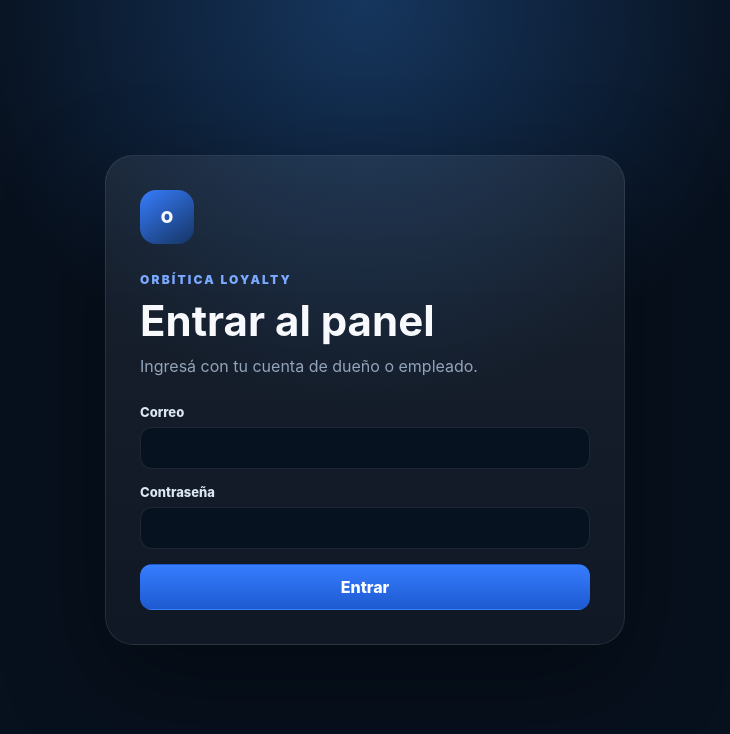
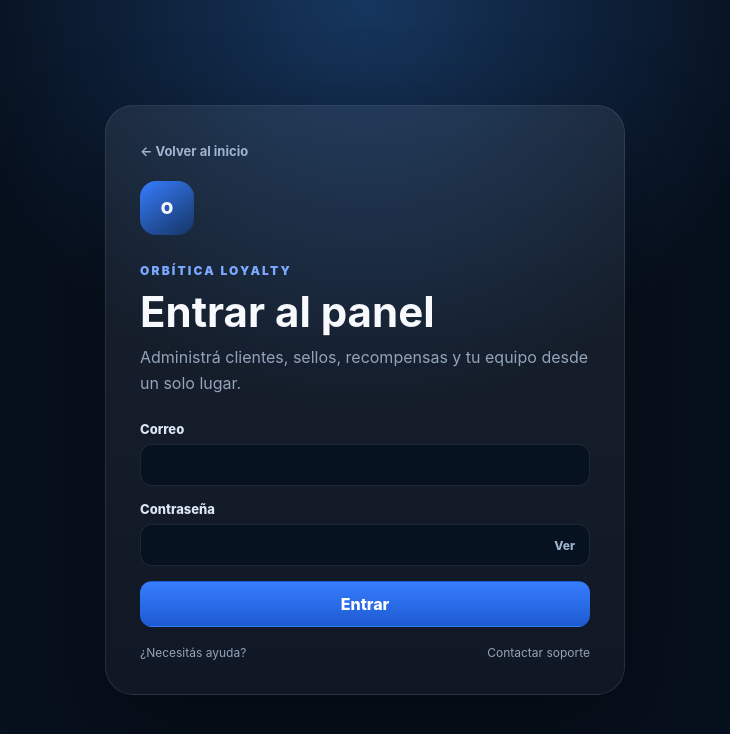
Before and after one commit to ElianTFY/orbitica-loyalty, a Next.js app in the folder frontend/: page /login in a window 1280 px wide. Shown: the top 734 px of the page, without its empty margins (275-1005 px from the left). Built offline with nearby package versions, Linux system fonts and the light colour scheme; no server answers.

Commit message:
Improve login experience

```diff
--- a/frontend/app/login/page.tsx
+++ b/frontend/app/login/page.tsx
@@ -1,5 +1,6 @@
 "use client";
 
+import Link from "next/link";
 import { FormEvent, useEffect, useState } from "react";
 import { useRouter } from "next/navigation";
 
@@ -7,6 +8,7 @@ export default function LoginPage() {
   const router = useRouter();
   const [error, setError] = useState("");
   const [loading, setLoading] = useState(false);
+  const [showPassword, setShowPassword] = useState(false);
 
   useEffect(() => {
     fetch("/api/session/me", { cache: "no-store" }).then(async (r) => {
@@ -45,16 +47,29 @@ export default function LoginPage() {
   return (
     <main className="auth-page">
       <section className="auth-card">
+        <Link href="/" className="auth-top-link">← Volver al inicio</Link>
         <div className="brand-mark">O</div>
         <span className="eyebrow">ORBÍTICA LOYALTY</span>
         <h1>Entrar al panel</h1>
-        <p>Ingresá con tu cuenta de dueño o empleado.</p>
+        <p>Administrá clientes, sellos, recompensas y tu equipo desde un solo lugar.</p>
         <form onSubmit={submit} className="form">
           <label>Correo<input name="email" type="email" autoComplete="email" required /></label>
-          <label>Contraseña<input name="password" type="password" autoComplete="current-password" required /></label>
+          <label>
+            Contraseña
+            <div className="password-wrap">
+              <input name="password" type={showPassword ? "text" : "password"} autoComplete="current-password" required />
+              <button className="password-toggle" type="button" onClick={() => setShowPassword((value) => !value)}>
+                {showPassword ? "Ocultar" : "Ver"}
+              </button>
+            </div>
+          </label>
           <button className="button primary full" disabled={loading}>{loading ? "Entrando…" : "Entrar"}</button>
         </form>
         {error && <div className="alert error">{error}</div>}
+        <div className="auth-help">
+          <span>¿Necesitás ayuda?</span>
+          <Link href="/support">Contactar soporte</Link>
+        </div>
       </section>
     </main>
   );
```
